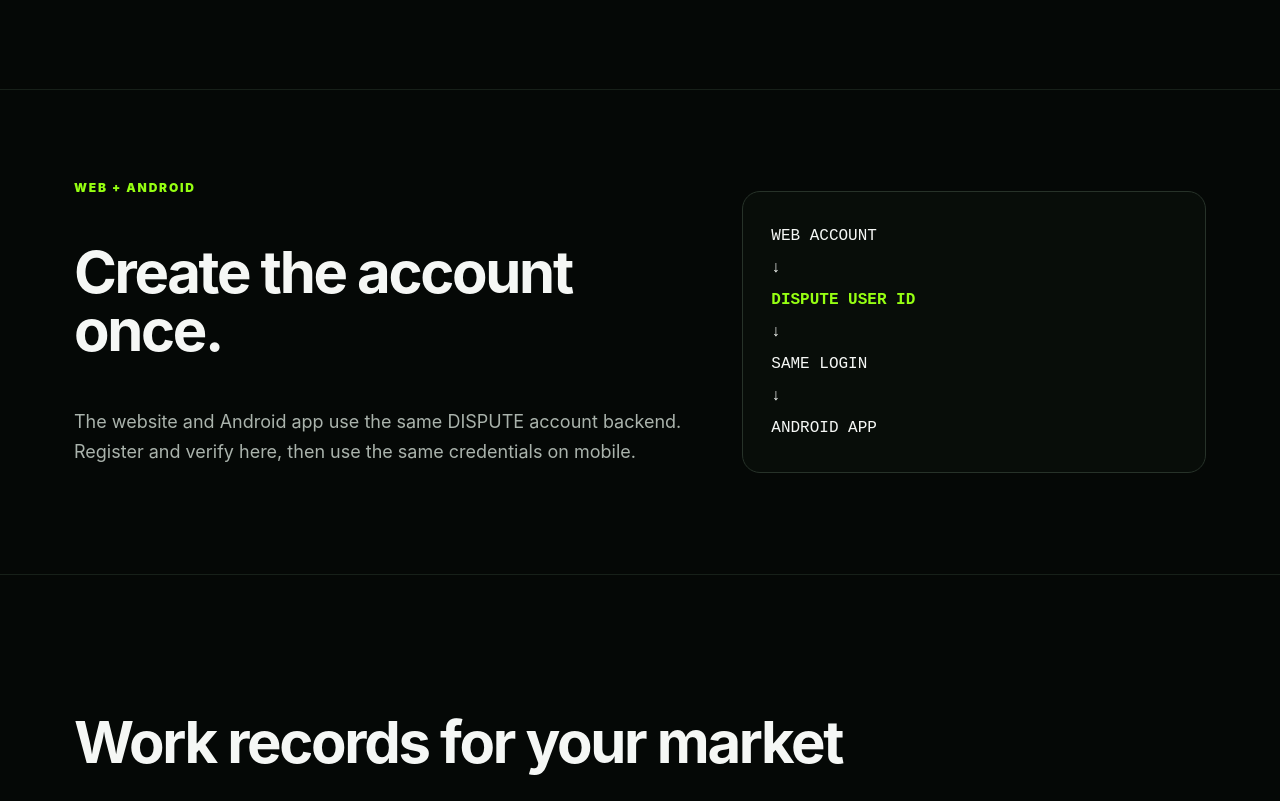
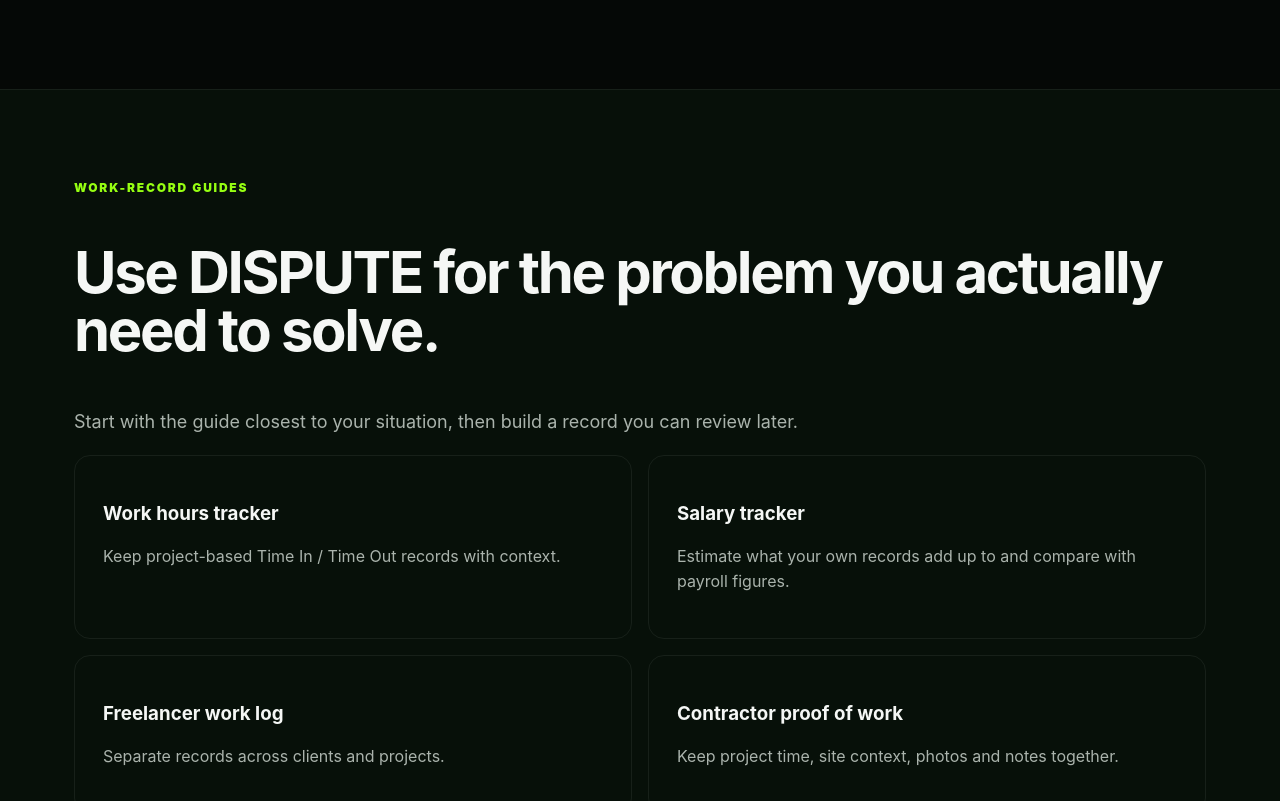
Before and after one commit to Vagrant4/dispute-web, a Next.js app: page / in a window 1280 px wide. Shown: the part 5115-5916 px from the top of the page. Built offline with nearby package versions, Linux system fonts and the light colour scheme.

Commit message:
Add internal links to public work-record guides

```diff
--- a/app/page.js
+++ b/app/page.js
@@ -54,6 +54,8 @@
   <div><div className="eyebrow">6 · Stay in control</div><h2>Keep a backup of your work records.</h2><p className="lead">Export your local records and confirmed settings as a JSON backup. Keep a separate copy before changing phones, clearing app data or uninstalling.</p></div>
 </div></section>
 
+<section className="section alt"><div className="wrap"><div className="eyebrow">Work-record guides</div><h2>Use DISPUTE for the problem you actually need to solve.</h2><p className="lead">Start with the guide closest to your situation, then build a record you can review later.</p><div className="grid"><article className="feature"><h3><a href="/work-hours-tracker">Work hours tracker</a></h3><p>Keep project-based Time In / Time Out records with context.</p></article><article className="feature"><h3><a href="/salary-tracker">Salary tracker</a></h3><p>Estimate what your own records add up to and compare with payroll figures.</p></article><article className="feature"><h3><a href="/freelancer-work-log">Freelancer work log</a></h3><p>Separate records across clients and projects.</p></article><article className="feature"><h3><a href="/contractor-proof-of-work">Contractor proof of work</a></h3><p>Keep project time, site context, photos and notes together.</p></article><article className="feature"><h3><a href="/overtime-tracker">Overtime tracker</a></h3><p>Review the work-time record behind overtime estimates.</p></article><article className="feature"><h3><a href="/pay-discrepancy-tracker">Pay discrepancy tracker</a></h3><p>Turn a pay difference into specific dates, hours and assumptions to check.</p></article></div></div></section>
+
 <section className="section"><div className="wrap shared"><div><div className="eyebrow">Web + Android</div><h2>Create the account once.</h2><p className="lead">The website and Android app use the same DISPUTE account backend. Register and verify here, then use the same credentials on mobile.</p></div><div className="flow">WEB ACCOUNT<br/>↓<br/><b>DISPUTE USER ID</b><br/>↓<br/>SAME LOGIN<br/>↓<br/>ANDROID APP</div></div></section>
 <section className="section"><div className="wrap"><h2>Work records for your market</h2><div className="grid"><article className="feature"><h3><a href="/us-independent-worker-records">Work records for US independent workers</a></h3><p>Keep project hours, site notes and photos together, then prepare a record to compare with your invoice or payment.</p></article><article className="feature"><h3><a href="/singapore-work-records">Work records for workers in Singapore</a></h3><p>Organize workdays across projects and sites, review your rate assumptions, and export a selected period.</p></article></div><div className="actions"><PlayButton/></div></div></section>
 </main></Shell>}
```
